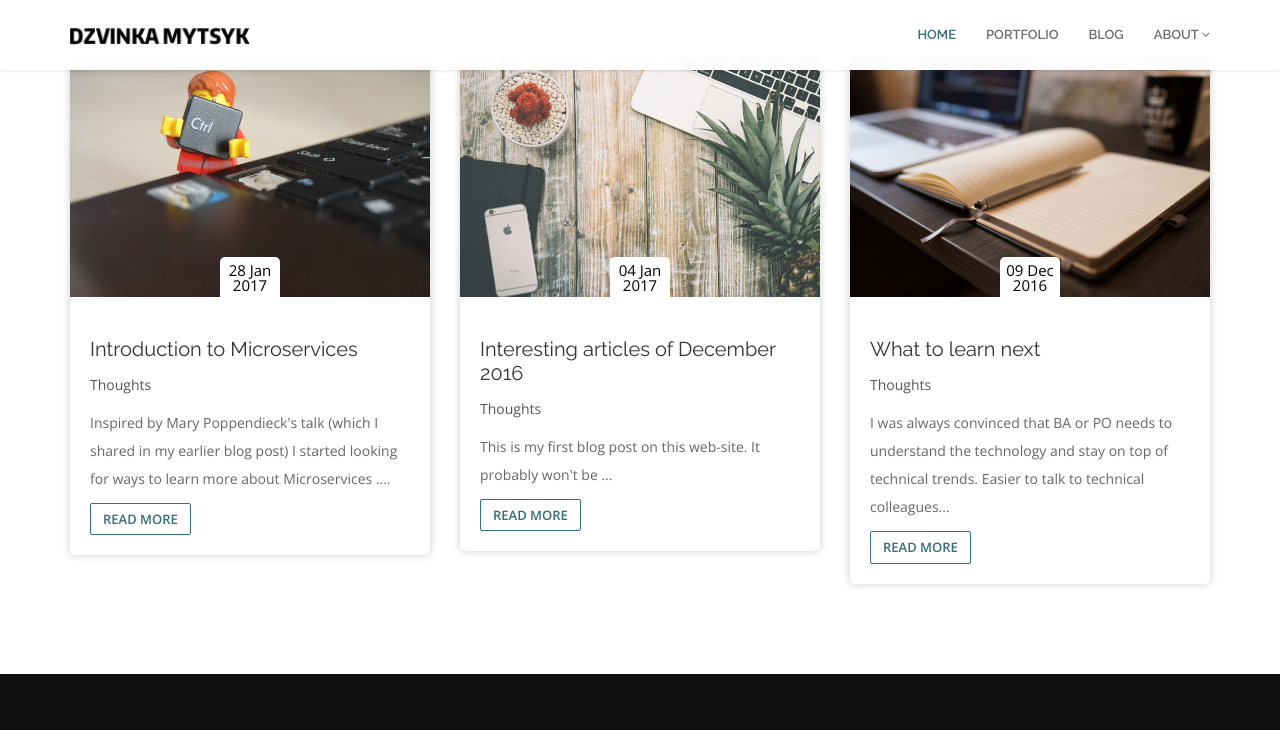
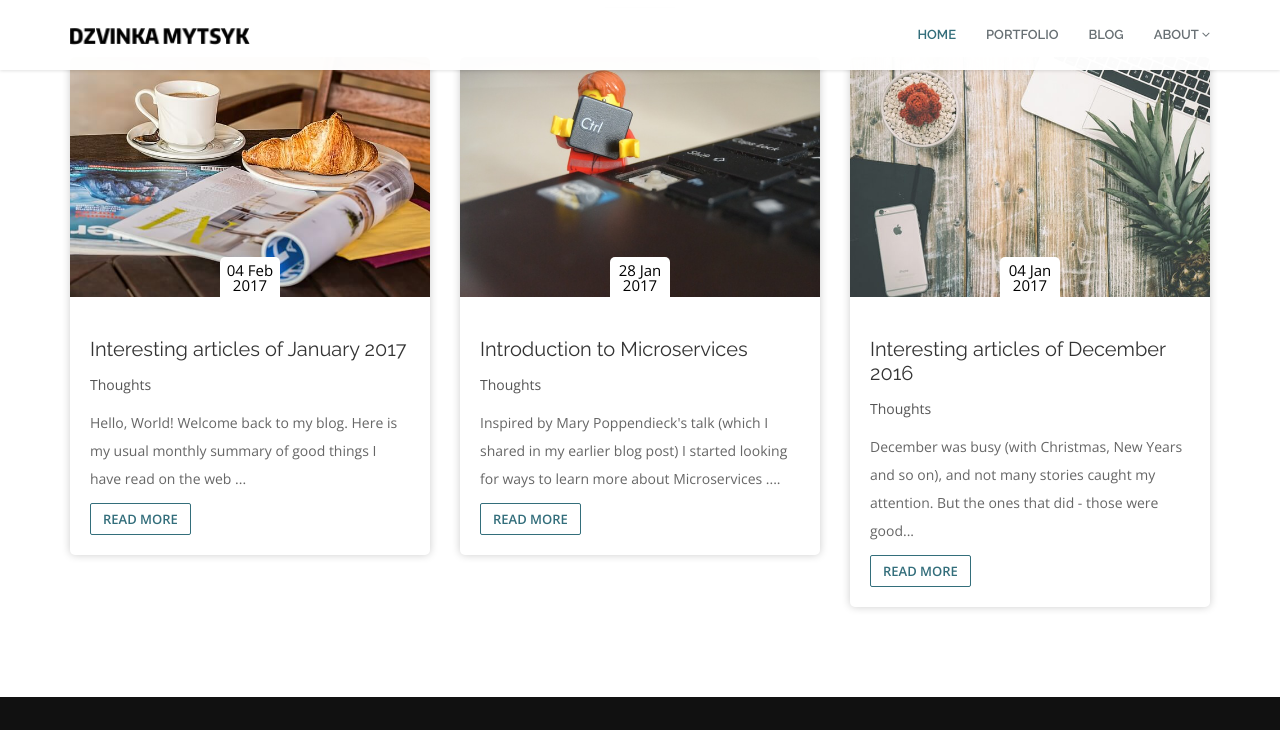
Before and after one commit to dzvinka-mytsyk/dzvinka-mytsyk.github.io, a Jekyll site: the page built from index.html, in a window 1280 px wide and 900 px high, scrolled down 3224 px, cut to the strip 0-730 px from the top of the window. Built offline with Jekyll 4.4.1, drawn with Linux system fonts in a browser that asks for light colours.

Commit message:
Jan 2017 articles blog post

```diff
--- a/_posts/2016-12-02-November-2016-interesting-articles.html
+++ b/_posts/2016-12-02-November-2016-interesting-articles.html
@@ -7,7 +7,7 @@ time: 15:03:48
 category: thoughts
 shortCategory: thoughts
 blogpicurl: /assets/img/blog/november-2016-interesting-articles.jpg
-summary: "Last month of the fall brought us some new articles worth reading and saving..."
+summary: "Last month of the fall brought us some new articles worth reading and sharing..."
 author: Dzvinka
 ---
 
--- a/_posts/2017-01-04-December-2016-interesting-articles.html
+++ b/_posts/2017-01-04-December-2016-interesting-articles.html
@@ -7,7 +7,7 @@ time: 17:26:57
 category: thoughts
 shortCategory: thoughts
 blogpicurl: /assets/img/blog/december-2016-interesting-articles.jpg
-summary: "This is my first blog post on this web-site. It probably won't be ..."
+summary: "December was busy (with Christmas, New Years and so on), and not many stories caught my attention. But the ones that did - those were good..."
 author: Dzvinka
 ---
 
--- /dev/null
+++ b/_posts/2017-02-04-January-2017-interesting-articles.html
@@ -0,0 +1,43 @@
+---
+layout: default-blog-item
+menu: blog
+title:  "Interesting articles of January 2017"
+date:   2017-02-04
+time: 19:34:28
+category: thoughts
+shortCategory: thoughts
+blogpicurl: /assets/img/blog/january-2017-interesting-articles.jpg
+summary: "Hello, World! Welcome back to my blog. Here is my usual monthly summary of good things I have read on the web ..."
+author: Dzvinka
+---
+
+<p class="blog-emphasis">
+    Hello, World! Welcome back to my blog. Here is my usual monthly summary of good things I have read on the web - this time it is for January of 2017.
+</p>
+<div class="divide20"></div>
+<p>
+    "The popularity of JavaScript has led to a very vibrant ecosystem of technologies, frameworks, and libraries. Along with all the amazing diversity and energy in the ecosystem comes a high degree of confusion for many. What technologies should you care about?"
+</p>
+
+<blockquote class="twitter-tweet" data-lang="en">
+  <p lang="und" dir="ltr"><a href="https://t.co/ukBaiQ44ey">https://t.co/ukBaiQ44ey</a>
+    <a href="https://twitter.com/hashtag/product?src=hash">#product</a>
+    <a href="https://twitter.com/hashtag/productmanagement?src=hash">#productmanagement</a>
+    <a href="https://twitter.com/hashtag/prodmgmt?src=hash">#prodmgmt</a>
+  </p>&mdash; Dzvinka Mytsyk (@dzvinkamytsyk)
+  <a href="https://twitter.com/dzvinkamytsyk/status/822016623225737217">January 10, 2017</a>
+</blockquote>
+<script async src="//platform.twitter.com/widgets.js" charset="utf-8"></script>
+
+<div class="divide30"></div>
+<p>
+    "Enterprise Social Networks (ESNs) are an increasingly common part of the modern workplace, and in cases, replacing intranets... Different platforms cater for the needs of different kinds of businesses. The ESN appropriate for an international corporation will be very different to that required by a small company of 30 employees. Considering the scale this kind of investment can represent, choosing the right ESN for your company is therefore a serious responsibility."
+</p>
+<blockquote class="twitter-tweet" data-lang="en">
+    <p lang="und" dir="ltr"><a href="https://t.co/8fUZeKQloc">https://t.co/8fUZeKQloc</a>
+      <a href="https://twitter.com/hashtag/product?src=hash">#product</a>
+      <a href="https://twitter.com/hashtag/productmanagement?src=hash">#productmanagement</a>
+      <a href="https://twitter.com/hashtag/prodmgmt?src=hash">#prodmgmt</a>
+    </p>&mdash; Dzvinka Mytsyk (@dzvinkamytsyk)
+    <a href="https://twitter.com/dzvinkamytsyk/status/826154777801261056">January 30, 2017</a></blockquote>
+<script async src="//platform.twitter.com/widgets.js" charset="utf-8"></script>
```
Also changed, not shown: assets/img/blog/december-2016-interesting-articles.jpg, assets/img/blog/january-2017-interesting-articles.jpg (added).
